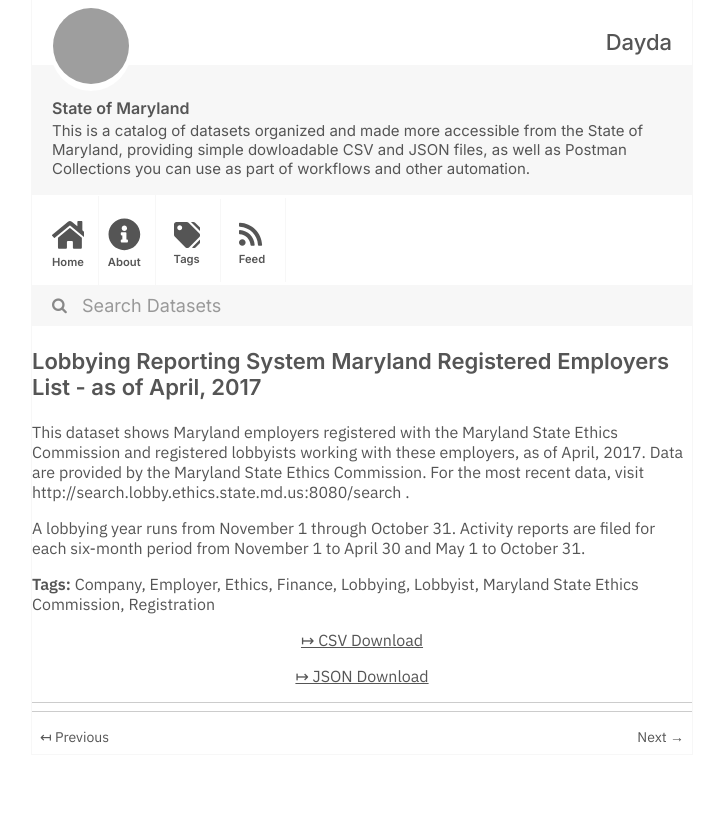
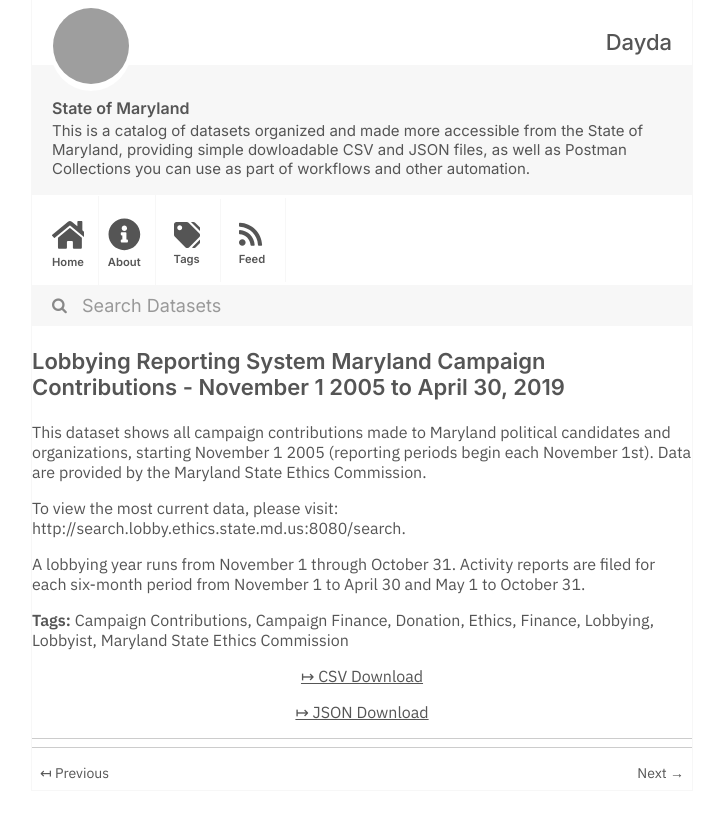
Before and after one commit to dayda-entities/state-of-maryland, a Jekyll site: the page built from _posts/2020-11-10-lobbying-reporting-system-mary.md, in a window 1280 px wide, cut to the strip 0-818 px from the top of the page. Shown: the whole strip, without its empty margins (278-1001 px from the left). Built offline with Jekyll 4.4.1, drawn with Linux system fonts in a browser that asks for light colours; grey boxes are pictures that could not be loaded.

Commit message:
Publish Data

```diff
--- a/_posts/2020-11-10-lobbying-reporting-system-mary.md
+++ b/_posts/2020-11-10-lobbying-reporting-system-mary.md
@@ -1,28 +1,30 @@
 ---
 title: >-
-  Lobbying Reporting System Maryland Registered Employers List - as of April,
-  2017
-created: '2020-11-10T17:24:19.128524'
-modified: '2020-11-10T17:24:19.128534'
+  Lobbying Reporting System Maryland Campaign Contributions - November 1 2005 to
+  April 30, 2019
+created: '2020-11-10T17:24:48.722172'
+modified: '2020-11-10T17:24:48.722183'
 state: active
 type: dataset
 tags:
-  - Company
-  - Employer
+  - Campaign Contributions
+  - Campaign Finance
+  - Donation
   - Ethics
   - Finance
   - Lobbying
   - Lobbyist
   - Maryland State Ethics Commission
-  - Registration
 groups:
   - Local Government
-csv_url: 'https://opendata.maryland.gov/api/views/adwx-m7tt/rows.csv?accessType=DOWNLOAD'
+csv_url: 'https://opendata.maryland.gov/api/views/g76a-nfxj/rows.csv?accessType=DOWNLOAD'
 json_url: >-
-  https://opendata.maryland.gov/api/views/adwx-m7tt/rows.json?accessType=DOWNLOAD
+  https://opendata.maryland.gov/api/views/g76a-nfxj/rows.json?accessType=DOWNLOAD
 layout: post
 
 ---
-This dataset shows Maryland employers registered with the Maryland State Ethics Commission and registered lobbyists working with these employers, as of April, 2017. Data are provided by the Maryland State Ethics Commission. For the most recent data, visit http://search.lobby.ethics.state.md.us:8080/search .
+This dataset shows all campaign contributions made to Maryland political candidates and organizations, starting November 1 2005 (reporting periods begin each November 1st). Data are provided by the Maryland State Ethics Commission.
+
+To view the most current data, please visit: http://search.lobby.ethics.state.md.us:8080/search.
 
 A lobbying year runs from November 1 through October 31. Activity reports are filed for each six-month period from November 1 to April 30 and May 1 to October 31.
```
